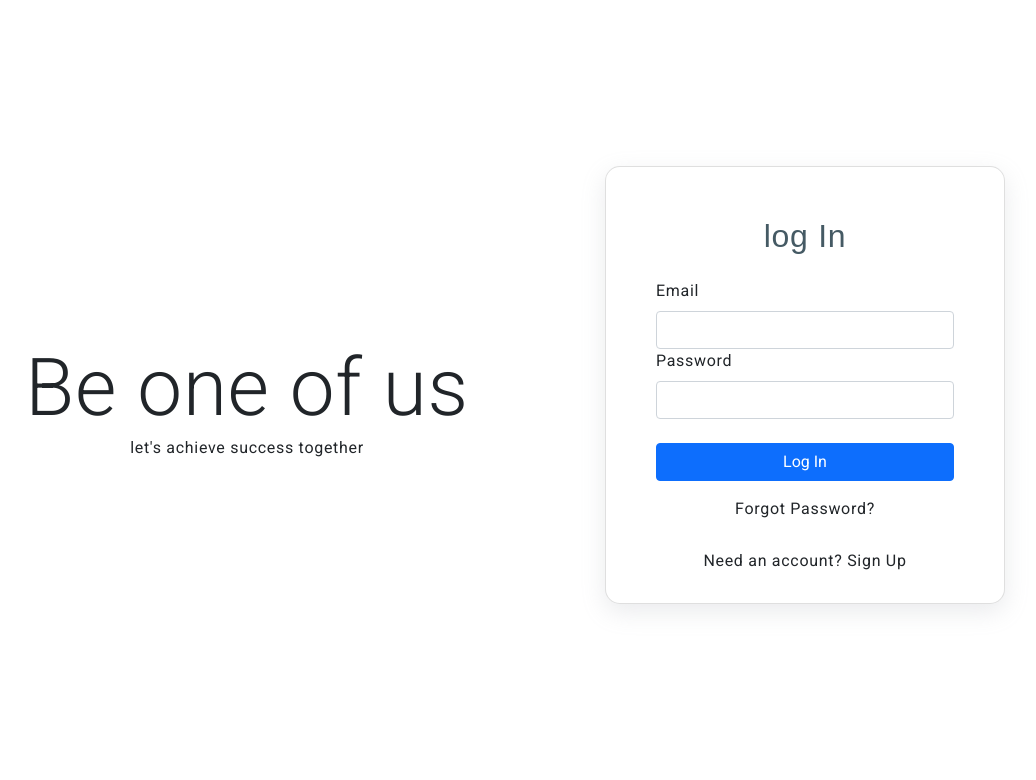
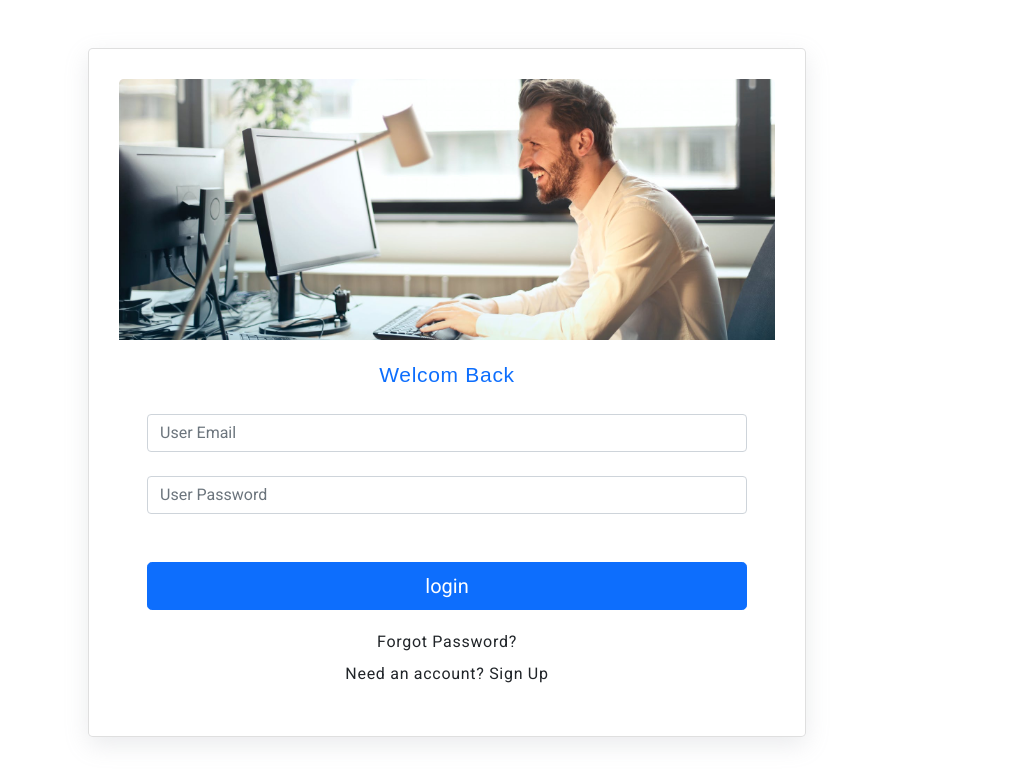
Before and after one commit to Mhmd3ssam/Joy, a React (Create React App) app in the folder client/: page /login in a window 1280 px wide. Shown: the top 780 px of the page, without its empty margins (193-1229 px from the left). Built offline with nearby package versions, Linux system fonts and the light colour scheme; no server answers.

Commit message:
update login ui

```diff
--- a/client/src/components/login.js
+++ b/client/src/components/login.js
@@ -3,7 +3,7 @@ import { Form, Button, Card, Alert, Container } from "react-bootstrap";
 import { Link, useHistory } from "react-router-dom";
 import { useAuth } from "../context/AuthContext";
 import { auth } from "../Firebase";
-
+import LoginImage from "../pages/CreateService/images/login.jpeg"
 export default function Login() {
   const emailRef = useRef();
   const passwordRef = useRef();
@@ -17,10 +17,10 @@ export default function Login() {
     try {
       setError("");
       setLoading(true);
-      if(emailRef.current.value === "adman@joy.com"){
+      if (emailRef.current.value === "adman@joy.com") {
         await login(auth, emailRef.current.value, passwordRef.current.value);
         history.push("/adman");
-      }else{
+      } else {
         await login(auth, emailRef.current.value, passwordRef.current.value);
         history.push("/layout");
       }
@@ -29,43 +29,95 @@ export default function Login() {
     }
     setLoading(false);
   }
-
+  const showPass = ()=>{
+    return(
+      <button>
+        h
+      </button>
+    )
+  }
   return (
     <>
-      <Container
-        className="d-flex align-items-center   justify-content-between"
-        style={{ minHeight: "100vh" }}
-      >
-        <div className="w-100 text-center">
-          <span className="display-1  d-block">Be one of us </span>
-          <span className="  ">let's achieve success together</span>
-        </div>
+      <Container className="mt-5">
+        <section className="h-100 h-custom">
+          <div className="container  h-100">
+            <div className="row d-flex justify-content-center align-items-center h-100">
+              <div className="col-md-8 ">
+                <div className="card rounded-3">
+                  <img
+                    src={LoginImage}
+                    className="w-100"
+                    style={{
+                      borderTopLeftRadius: ".3rem",
+                      borderTopRightRadius: ".3rem",
+                      width: "709px",
+                      height: "261px",
+                      objectFit: "cover"
+                    }}
+                    alt="Sample photo"
+                  />
+                  {error && <Alert variant="danger" className="mt-4">{error}</Alert>}
+                  <div className="card-body  ">
+                    <h3 className="mb-4 pb-2 pb-md-0  px-md-2 text-center text-primary">
+                      Welcom Back
+                    </h3>
+                    <form className="px-md-2" onSubmit={handleSubmit}>
+                      <div className=" mb-4">
+                        <input
+                          type="text"
+                          className="form-control"
+                          placeholder="User Email"
+                          type="email"
+                          ref={emailRef}
+                          required
+                         onChange={(e) => {
+                            // handleInputChange(e);
+                          }}
+                        />
+                        {/* {errors.brandName ? (
+                        <small className="text-danger ms-1">
+                          {errors.brandName}
+                        </small>
+                      ) : null} */}
+                      </div>
+                      <div className="mb-4">
+                        <input
+                          type="password"
+                          className="form-control "
+                          placeholder="User Password"
+                          ref={passwordRef}
+                          required
+                          onChange={(e) => {
+                            //handleInputChange(e);
 
-        <Card className="w-100" style={{ maxWidth: "400px" }}>
-          <Card.Body>
-            <h2 className="text-center mb-4"> log In</h2>
-            {error && <Alert variant="danger">{error}</Alert>}
-            <Form onSubmit={handleSubmit}>
-              <Form.Group id="email">
-                <Form.Label> Email</Form.Label>
-                <Form.Control type="email" ref={emailRef} required />
-              </Form.Group>
-              <Form.Group id="password">
-                <Form.Label> Password</Form.Label>
-                <Form.Control type="password" ref={passwordRef} required />
-              </Form.Group>
-              <Button disabled={loading} type="submit" className="w-100 mt-4">
-                Log In
-              </Button>
-            </Form>
-            <div className="w-100 text-center mt-3">
-              <Link to="/forgot-password">Forgot Password?</Link>
+                          }}
+                        />
+
+                        {/* {errors.serviceName ? (
+                        <small className="text-danger ms-1">
+                          {errors.serviceName}
+                        </small>
+                      ) : null}{" "} */}
+                      </div>
+                      <button
+                        type="submit"
+                        className="btn btn-primary w-100 btn-lg mb-1 mt-4"
+                      >
+                        login
+                      </button>
+                    </form>
+                    <div className="w-100 text-center mt-3">
+                      <Link to="/forgot-password">Forgot Password?</Link>
+                    </div>
+                    <div className="w-100 text-center mt-2">
+                      Need an account? <Link to="/signup"> Sign Up </Link>
+                    </div>
+                  </div>
+                </div>
+              </div>
             </div>
-          </Card.Body>
-          <div className="w-100 text-center mt-2">
-            Need an account? <Link to="/signup"> Sign Up </Link>
           </div>
-        </Card>
+        </section>
       </Container>
     </>
   );
```
Also changed, not shown: client/src/pages/CreateService/images/login.jpeg (added).
